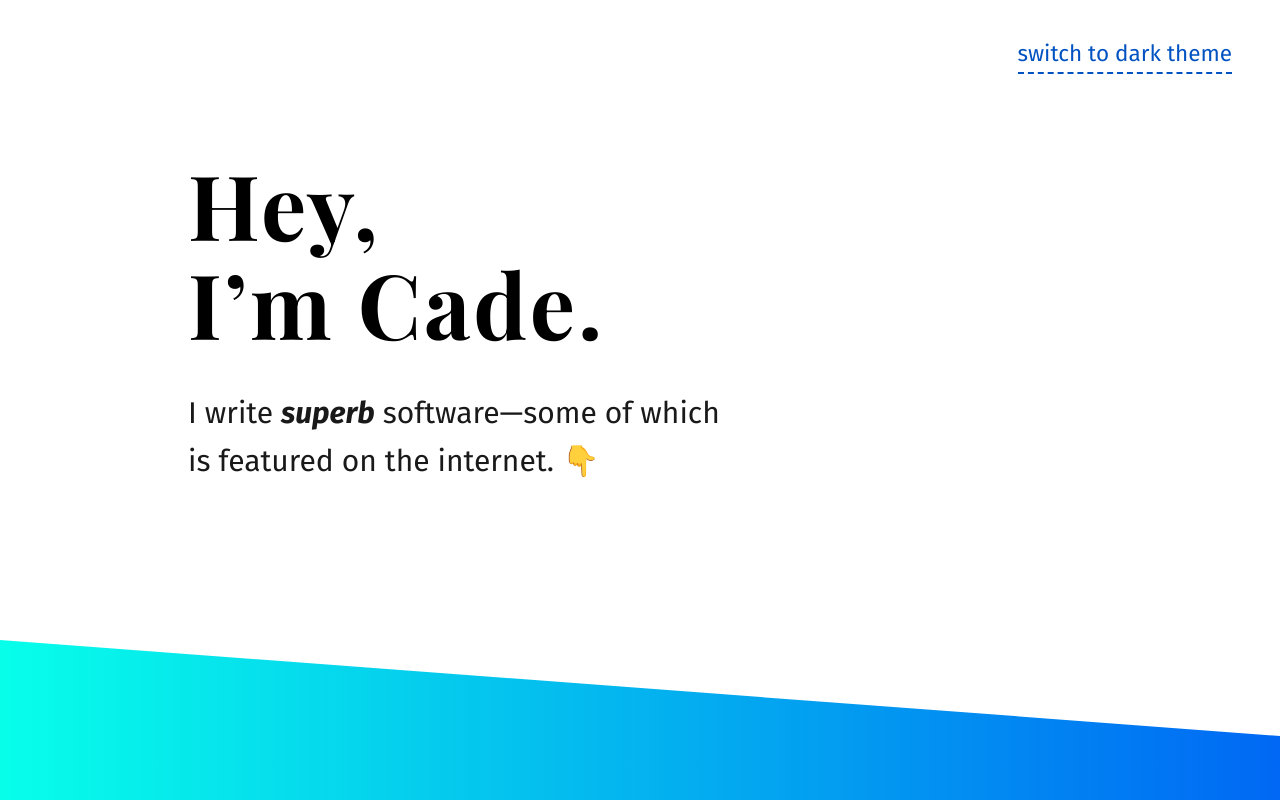
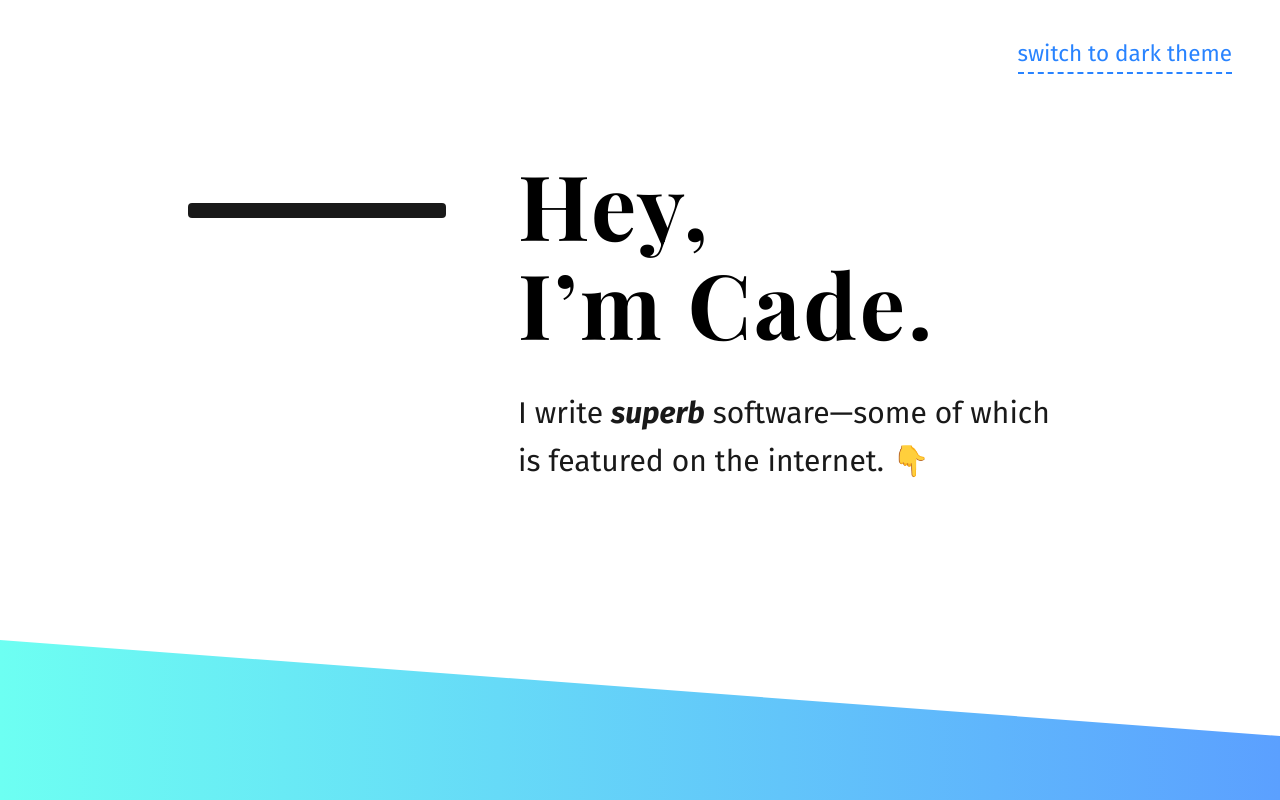
Before and after one commit to xvvvyz/xvvvyz, a Gatsby site: page / in a window 1280 px wide. Shown: the top 800 px of the page. Built offline with nearby package versions, Linux system fonts and the light colour scheme; Gatsby itself is replaced by a stand-in of ours.

Commit message:
colors and dash

```diff
--- a/src/pages/index.js
+++ b/src/pages/index.js
@@ -11,6 +11,21 @@
 import breakpoints from '../utilities/breakpoints';
 import padding from '../utilities/padding';
 import { ReactComponent as Heart } from '../images/icon.svg';
+
+const Dash = styled.div`
+  display: none;
+  content: ' ';
+  width: 100%;
+  height: 0.5rem;
+  margin-top: ${padding.sm};
+  border-radius: 4px;
+  transform: scaleX(-1);
+  background: ${p => p.theme.textBodyPrimary};
+
+  @media (min-width: ${breakpoints.md}) {
+    display: block;
+  }
+`;
 
 const StyledHeart = styled(Heart)`
   width: 24px;
@@ -73,7 +88,11 @@
   <Layout>
     <SEO />
     <Section>
-      <Content>
+      <FlexContent breakpoint="md">
+        <LeftContent>
+          <Dash />
+        </LeftContent>
+        <div>
           <h1>
             <div>Hey,</div>
             <div>I&rsquo;m Cade.</div>
@@ -87,7 +106,8 @@
               </span>
             </NoBreak>
           </span>
-      </Content>
+        </div>
+      </FlexContent>
     </Section>
     <Section secondary>
       <FlexContent breakpoint="md">
--- a/src/utilities/themes.js
+++ b/src/utilities/themes.js
@@ -5,10 +5,10 @@
 const offBlack = '#24252a';
 const offBlackDark = darken(0.025, offBlack);
 const orange = '#FFC371';
-const orangeInvert = lighten(0.1, invert(orange));
+const orangeInvert = lighten(0.3, invert(orange));
 const orangeInvertLight = lighten(0.1, orangeInvert);
 const pink = '#FF5F6D';
-const pinkInvert = lighten(0.1, invert(pink));
+const pinkInvert = lighten(0.3, invert(pink));
 const pinkInvertLight = lighten(0.1, pinkInvert);
 const white = '#fff';
 const whiteTransparent = transparentize(0.1, white);
```
Lines whose indentation alone changed are shown as unchanged.
